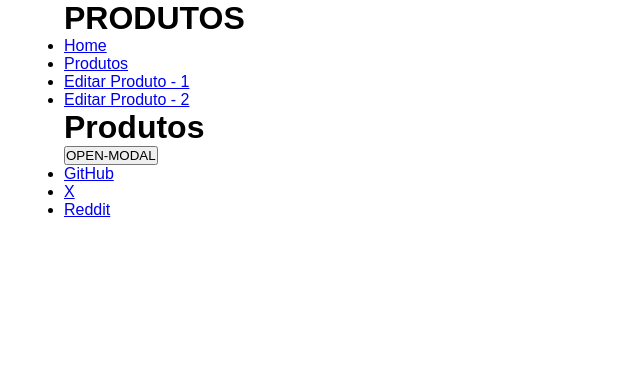
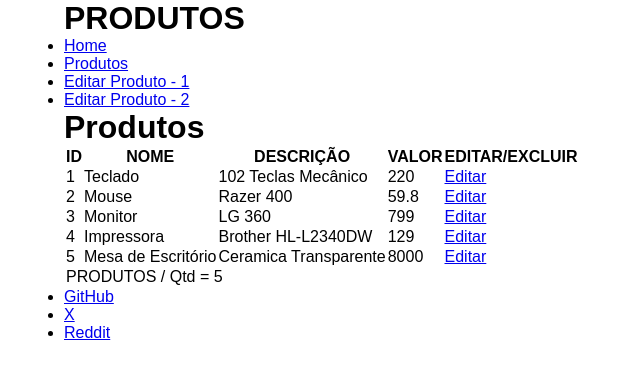
Before and after one commit to pbrnx/spa-1espv, a React (Vite) app: page /produtos in a window 1280 px wide. Shown: the top 376 px of the page, without its empty margins (0-640 px from the left). Built offline with nearby package versions, Linux system fonts and the light colour scheme; data requests are answered from the project's data file.

Commit message:
Listagem dinâmica com fetchApi, useEffect, useState,useParams. GET.

```diff
--- a/src/main.jsx
+++ b/src/main.jsx
@@ -22,7 +22,6 @@
 //BLOCO DAS ROTAS
 
 ReactDOM.createRoot(document.getElementById('root')).render(
-  <React.StrictMode>
+
     <RouterProvider router={router}/>
-  </React.StrictMode>,
 )
--- a/src/routes/Produtos.jsx
+++ b/src/routes/Produtos.jsx
@@ -1,19 +1,80 @@
-import Modal from "../components/Modal";
-import {useState} from "react";
+import { useEffect, useState } from "react";
+import { Link } from "react-router-dom";
+
 export default function Produtos() {
-
   document.title = "PRODUTOS";
 
-  const [open, setOpen] = useState(false);
+  const [listaProdutosAPI, setListaProdutosAPI] = useState([]);
+
+  useEffect(() => {
+    console.log("EXECUTA APENAS UMA VEZ!");
+    fetch("http://localhost:5000/produtos",{
+      method:"GET",
+      headers:{
+        "Acepted":"application/json"
+      }
+    })
+    .then((response)=> response.json())
+    .then((response)=> setListaProdutosAPI(response))
+    .catch((error) => console.log(error));
+  }, [])
 
   return (
+
     <div>
       <h1>Produtos</h1>
 
-        {open ? <Modal open={true} setOpen={setOpen}/> : ""}
+        <div className="tblProdutos">
+          <table>
+            <thead>
+              <tr>
+                <th>ID</th>
+                <th>NOME</th>
+                <th>DESCRIÇÃO</th>
+                <th>VALOR</th>
+                <th>EDITAR/EXCLUIR</th>
+              </tr>
+            </thead>
+            <tbody>
 
-        <button onClick={()=> setOpen(true)}>OPEN-MODAL</button>
+                {listaProdutosAPI.map((item,indice)=>(
+                  <tr key={indice}>
+                      <td>{item.id}</td>
+                      <td>{item.nome}</td>
+                      <td>{item.desc}</td>
+                      <td>{item.valor}</td>
+                      <td>
+                        <Link to={`/editar/produtos/${item.id}`}>Editar</Link>
+                      </td>
+                  </tr>
+                ))}
+
+            </tbody>
+            <tfoot>
+              <tr>
+                <td colSpan={4}>PRODUTOS / Qtd = {listaProdutosAPI.length}</td>
+              </tr>
+            </tfoot>
+          </table>
+        </div>
+
 
     </div>
   )
 }
+
+
+  // const [open, setOpen] = useState(false);s
+        {/* {open ? <Modal open={true} setOpen={setOpen}/> : ""}
+
+        <button onClick={()=> setOpen(true)}>OPEN-MODAL</button> */}
+
+        // const [counter, setCounter] = useState(0);
+        // document.title = "PRODUTOS - " + counter;
+
+        // const [produto,setProduto] = useState({
+        //    id:1,
+        //    nome:"TESTE",
+        //    desc:"TESTANDO",
+        //    valor:230
+        // });
```
